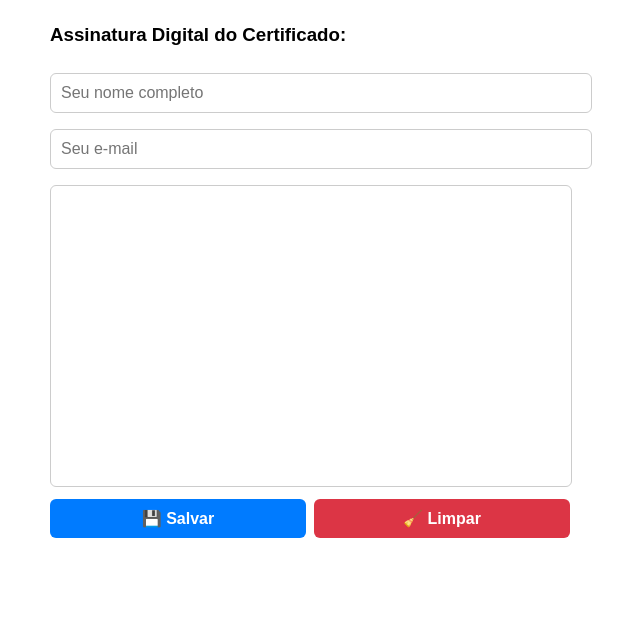
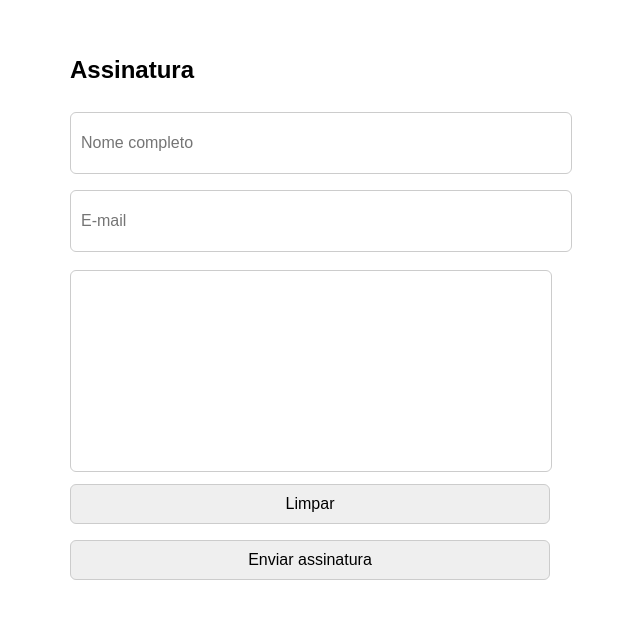
Before and after one commit to OtavioAzvdo/Assinatura-Digital, a plain HTML site: page index.html in a window 1280 px wide. Shown: the whole page, without its empty margins (330-970 px from the left). Drawn offline with Linux system fonts and the light colour scheme.

Commit message:
Update index.html

```diff
--- a/index.html
+++ b/index.html
@@ -1,26 +1,51 @@
 <!DOCTYPE html>
 <html lang="pt-br">
 <head>
-  <meta charset="UTF-8">
-  <meta name="viewport" content="width=device-width, initial-scale=1.0, maximum-scale=1.0, user-scalable=no">
+  <meta charset="UTF-8" />
+  <meta name="viewport" content="width=device-width, initial-scale=1.0" />
   <title>Assinatura Digital</title>
-  <link rel="stylesheet" href="style.css">
+  <style>
+    body {
+      font-family: Arial, sans-serif;
+      max-width: 480px;
+      margin: 20px auto;
+      padding: 16px;
+    }
+    input, button {
+      width: 100%;
+      padding: 10px;
+      margin: 8px 0;
+      border-radius: 6px;
+      border: 1px solid #ccc;
+      font-size: 16px;
+      height: 40px;
+    }
+    canvas {
+      width: 100%;
+      height: 200px;
+      border: 1px solid #ccc;
+      border-radius: 6px;
+      margin-top: 10px;
+      touch-action: none;
+    }
+    @media (max-width: 600px) {
+      body { padding: 8px; }
+      input, button { font-size: 15px; height: 42px; }
+      canvas { height: 180px; }
+    }
+  </style>
 </head>
 <body>
-  <h3>Assinatura Digital do Certificado:</h3>
+  <h2>Assinatura</h2>
+  <form id="form-assinatura">
+    <input id="nome" placeholder="Nome completo" required>
+    <input id="email" placeholder="E-mail">
+    <canvas id="canvas"></canvas>
+    <button type="button" id="limpar">Limpar</button>
+    <button type="submit">Enviar assinatura</button>
+  </form>
 
-  <div class="text-btn">
-    <input id="nome" type="text" placeholder="Seu nome completo">
-    <input id="email" type="email" placeholder="Seu e-mail">
-    <canvas id="canvas"></canvas>
-  </div>
-
-  <div class="buttons">
-    <button id="salvarBtn">💾 Salvar</button>
-    <button id="limpar">🧹 Limpar</button>
-  </div>
-
-  <p id="mensagem"></p>
+  <button id="irProva" style="display:none;">Ir para a prova</button>
 
   <script src="script.js"></script>
 </body>
```
